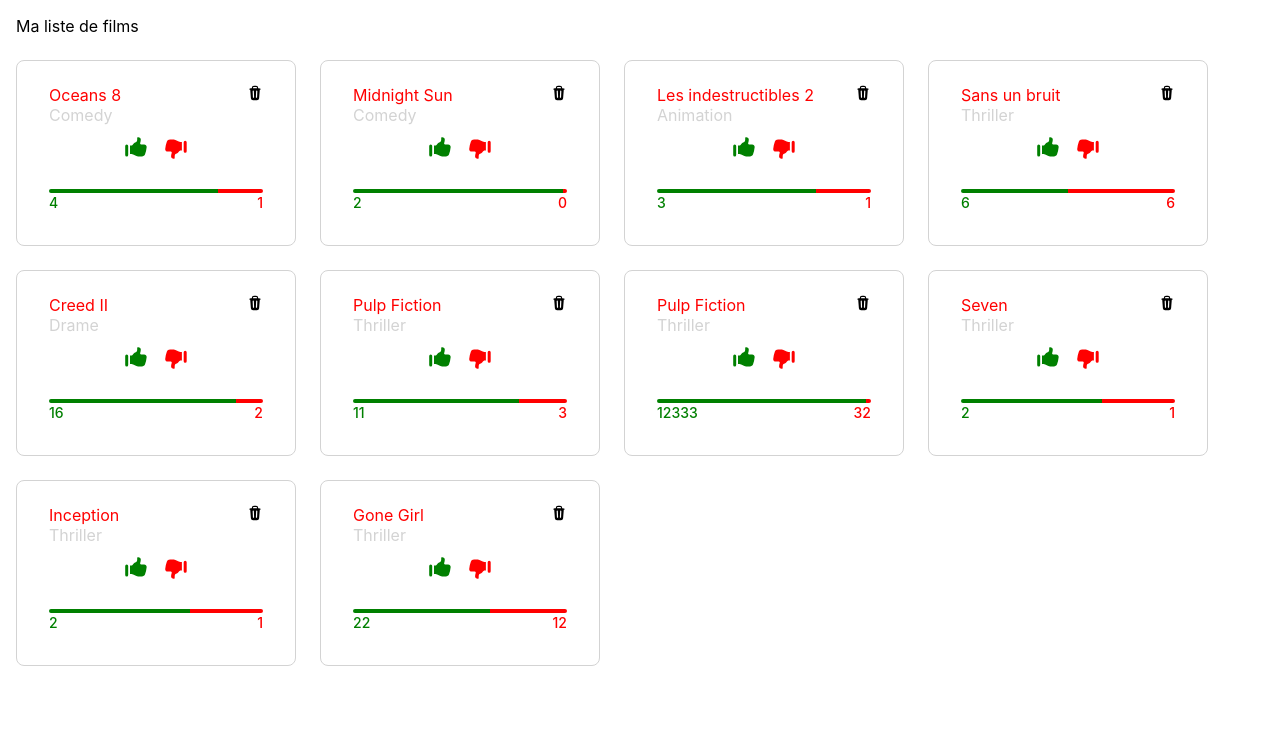
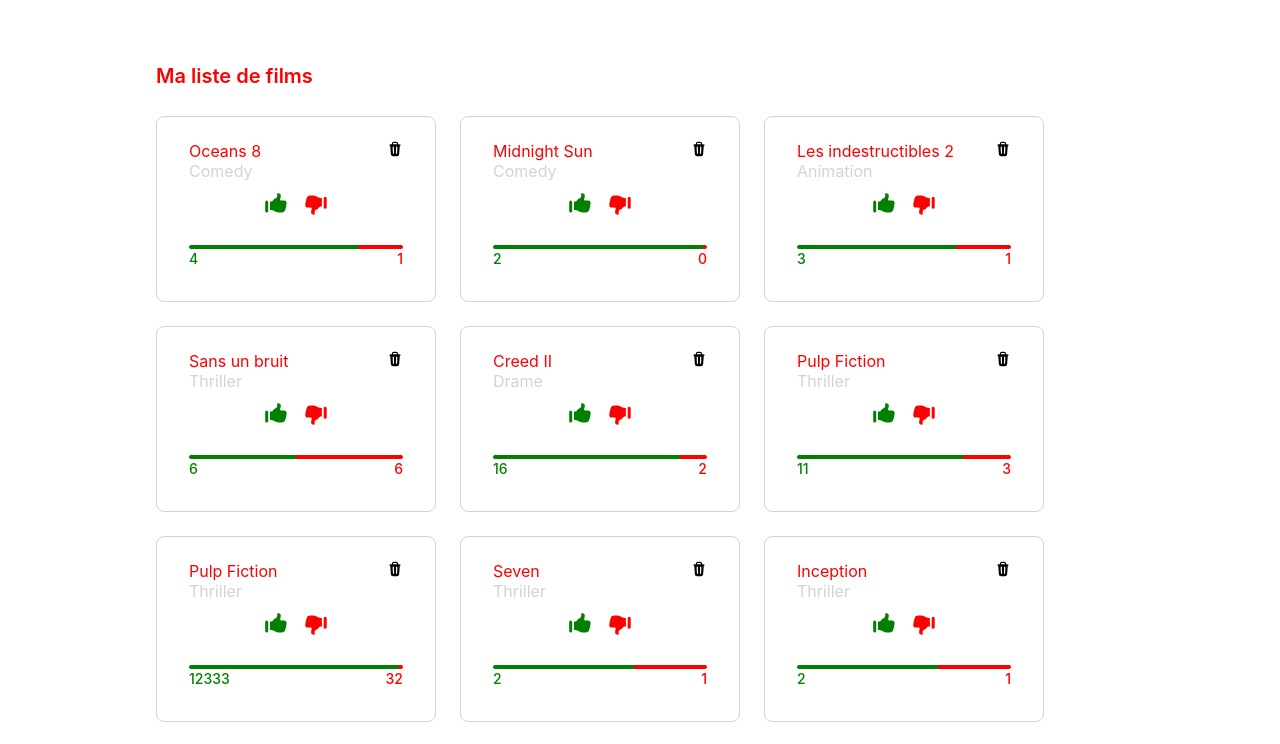
Before and after one commit to plecrx/partifleex, a React (Create React App) app: page / in a window 1280 px wide. Shown: the top 744 px of the page. Built offline with nearby package versions, Linux system fonts and the light colour scheme.

Commit message:
fix wrapper

```diff
--- a/src/components/cardList/cardList.styles.ts
+++ b/src/components/cardList/cardList.styles.ts
@@ -5,6 +5,7 @@
   flex-direction: column;
   align-content: center;
   justify-content: center;
+  padding: 0 96px;
 `
 
 export const CardListTitle = styled.div`
@@ -13,7 +14,7 @@
   font-size: 20px;
   line-height: 32px;
   margin-bottom: 24px;
-  color: white;
+  color: red;
 `
 
 export const CardlistWrapper = styled.div`
--- a/src/pages/movies.tsx
+++ b/src/pages/movies.tsx
@@ -6,11 +6,7 @@
 import { Movie } from '../types/movie'
 
 const Wrapper = styled.div`
-  display: flex;
-  flex-direction: column;
-  align-content: center;
-  justify-content: center;
-  padding: 16px;
+  padding: 60px;
 `
 
 export const Movies = () => {
@@ -46,8 +42,7 @@
 
   return (
     <Wrapper>
-      Ma liste de films
-      <CardList title="">
+      <CardList title="Ma liste de films">
         {movies.map((movie: Movie) => (
           <MovieCard key={`movie-${movie.id}`} movie={movie} />
         ))}
```
